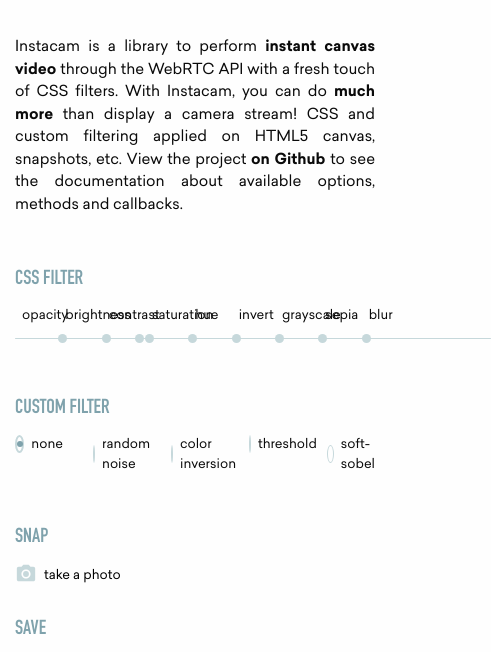
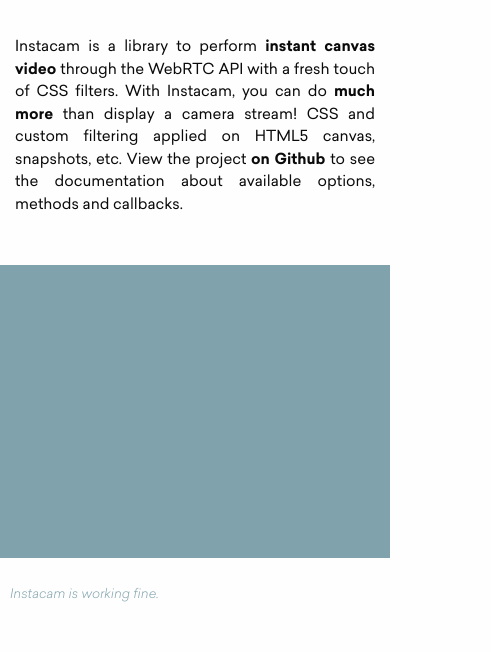
Before and after one commit to xavierfoucrier/instacam, a website built with webpack: page index-dev.html in a window 390 px wide. Shown: the part 155-807 px from the top of the page, 491 px wide, since content can reach past the window. Built offline with nearby package versions, Linux system fonts and the light colour scheme; what instacam would draw is missing.

Commit message:
Responsive adjustments

```diff
--- a/index-dev.html
+++ b/index-dev.html
@@ -25,7 +25,7 @@
       <form class="column">
         <fieldset>
           <legend>CSS filter</legend>
-          <div class="row large-up-3">
+          <div class="row medium-up-2 large-up-3">
             <div class="column">
               <label><svg viewBox="0 0 24 24"><use xlink:href="picture/sprite.svg#opacity" /></svg><span>opacity</span></label>
               <input type="range" name="opacity" min="0" max="1" step="0.1" value="1" />
@@ -66,7 +66,7 @@
         </fieldset>
         <fieldset>
           <legend>Custom filter</legend>
-          <div class="row large-up-3">
+          <div class="row medium-up-2 large-up-3">
             <div class="column">
               <label class="radio"><input type="radio" name="filter" value="none" checked="checked" />none</label>
             </div>
@@ -90,7 +90,7 @@
         </fieldset>
         <fieldset>
           <legend>Save</legend>
-          <div class="row large-up-3">
+          <div class="row medium-up-2 large-up-3">
             <div class="column">
               <label class="radio"><input type="radio" name="save" value="png" checked="checked" />png</label>
             </div>
--- a/style/less/responsive.less
+++ b/style/less/responsive.less
@@ -1 +1,23 @@
 // main: build.less
+
+@media (max-width: 639px) {
+  form,
+  .export {
+    display: none;
+  }
+
+  main .shrink {
+    padding: 0;
+  }
+
+  .render {
+    width: 100vw;
+    height: 75vw;
+    max-height: 100vh;
+    max-width: 133vh;
+  }
+
+  .log {
+    padding-left: 10px;
+  }
+}
--- a/style/less/site.less
+++ b/style/less/site.less
@@ -195,9 +195,9 @@
 }
 
 .render {
-  margin-bottom: 20px;
   width: 400px;
   height: 300px;
+  margin-bottom: 20px;
   background: @vibrant-color;
 }
 
```
Also changed, not shown: style/default.min.css.
